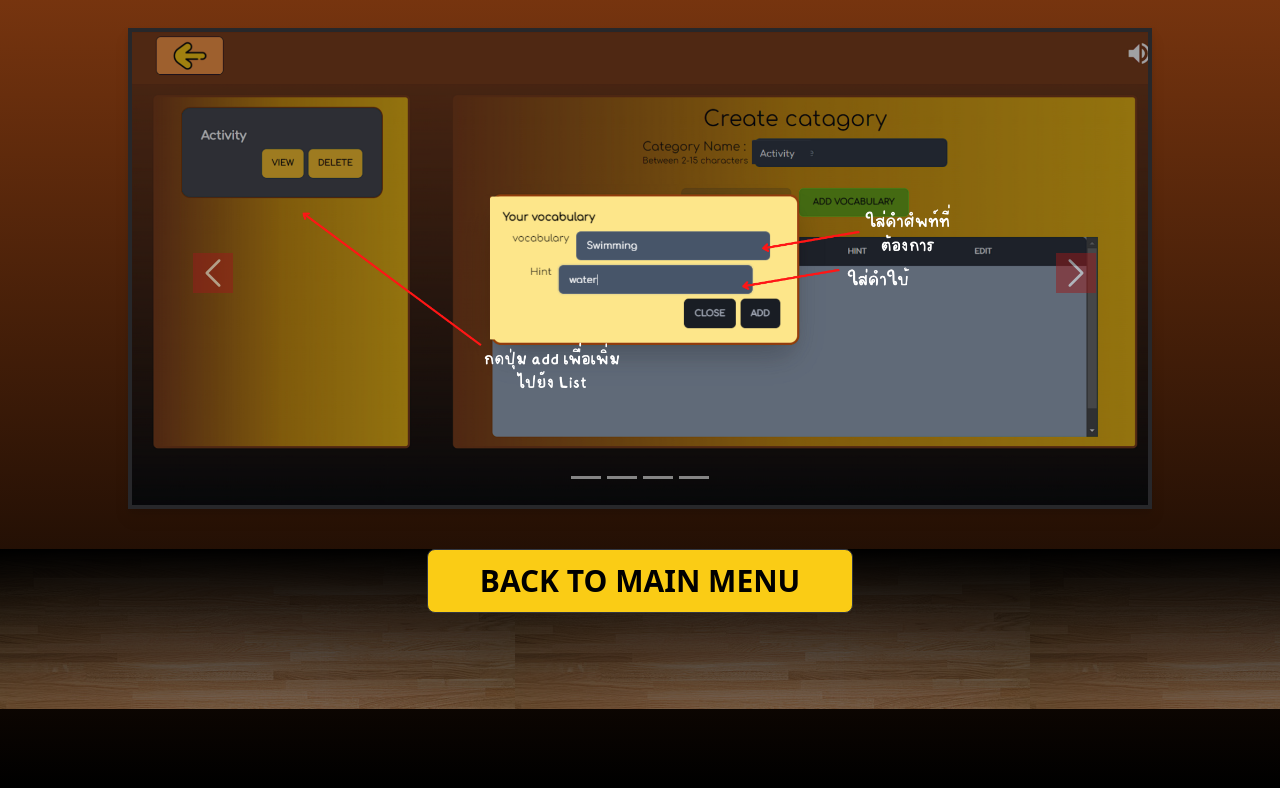
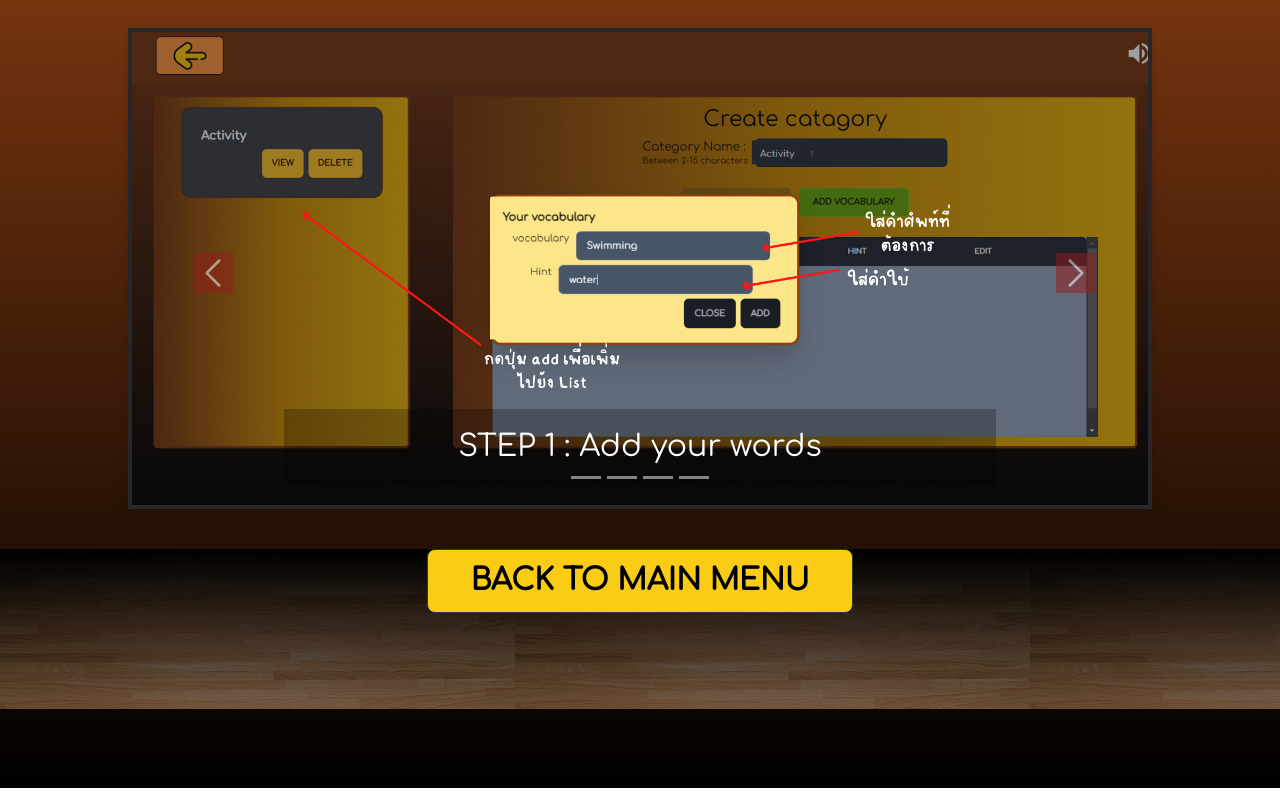
Before and after one commit to Peerapon061/PROJECT2-SEC1-MuMuekKungHungUnTunTomNueng, a Vue app: page /howtoplay in a window 1280 px wide. Built offline with nearby package versions, Linux system fonts and the light colour scheme; a web font is replaced by a local one.

Commit message:
gamefinish

```diff
--- a/src/components/HANGMANGAME/hangman.vue
+++ b/src/components/HANGMANGAME/hangman.vue
@@ -134,7 +134,7 @@ function playsoundS(para){
         <div class="flex justify-center items-center" :class="[status=='win'?'hidden':'',status=='lost'?'hidden':'']">
         <Word :letters="letters" :correct-letters="correctLetters"  />
         </div>
-        <div :class="[status=='win'?'hidden':'',status=='lost'?'hidden':'']">
+        <div :class="[status=='win'?'hidden':'',status=='lost'?'hidden':'']" class="-mt-2">
         <keyboard  @press="clickKd($event)" :wordques="word" :statuscode="resetkb"  />
     </div>
     <Pop :status="status " :word="word" @reset ="reset()" @next="next()" :endgame="endgame" @menu="closegame()"/>
--- a/src/pages/howtoplay.vue
+++ b/src/pages/howtoplay.vue
@@ -68,9 +68,9 @@ import {playsound} from '../composable/sound.js'
         src="../img/howtoplay/1.png"
         class="block  "
         alt="..." />
-      <div
-        class="absolute inset-x-[15%] bottom-5 py-5 text-center text-black md:block">
-
+        <div
+        class="absolute inset-x-[15%] bottom-5  py-5 text-center text-white bg-black/25">
+        <h5 class="text-3xl font-Comfortaa">STEP 1 : Add your words</h5>
 
       </div>
     </div>
@@ -82,8 +82,9 @@ import {playsound} from '../composable/sound.js'
         src="../img/howtoplay/2.png"
         class="block  "
         alt="..." />
-      <div
-        class="absolute inset-x-[15%] bottom-5  py-5 text-center text-black md:block">
+        <div
+        class="absolute inset-x-[15%] bottom-5  py-5 text-center text-white bg-black/25">
+        <h5 class="text-3xl font-Comfortaa">STEP 2 : Create your category</h5>
 
       </div>
     </div>
@@ -97,9 +98,9 @@ import {playsound} from '../composable/sound.js'
 
 
         alt="..." />
-      <div
-        class="absolute inset-x-[15%] bottom-5  py-5 text-center text-black md:block">
-        <h5 class="text-5xl">STEP : 3</h5>
+        <div
+        class="absolute inset-x-[15%] bottom-5  py-5 text-center text-white bg-black/25">
+        <h5 class="text-3xl font-Comfortaa">STEP 3 : Choose your category</h5>
 
       </div>
 
@@ -117,8 +118,8 @@ import {playsound} from '../composable/sound.js'
 
         alt="..." />
       <div
-        class="absolute inset-x-[15%] bottom-5  py-5 text-center text-black md:block">
-        <h5 class="text-5xl">STEP : 4</h5>
+        class="absolute inset-x-[15%] bottom-5  py-5 text-center text-white bg-black/25">
+        <h5 class="text-3xl font-Comfortaa">STEP 4 : Play Hangman</h5>
 
       </div>
 
@@ -191,7 +192,7 @@ import {playsound} from '../composable/sound.js'
 
 
       <RouterLink to="/"  @click ="playsound"  class=" mt-20 flex btn btn-active w-2/6 h-2/5 mx-auto    bg-yellow-400 text-3xl font-bold" >
-<button   class="   text-3xl text-black font-bold"> BACK TO MAIN MENU</button>
+<button   class="   text-3xl text-black font-bold font-Comfortaa"> BACK TO MAIN MENU</button>
       </RouterLink>
 
     </div>
```
